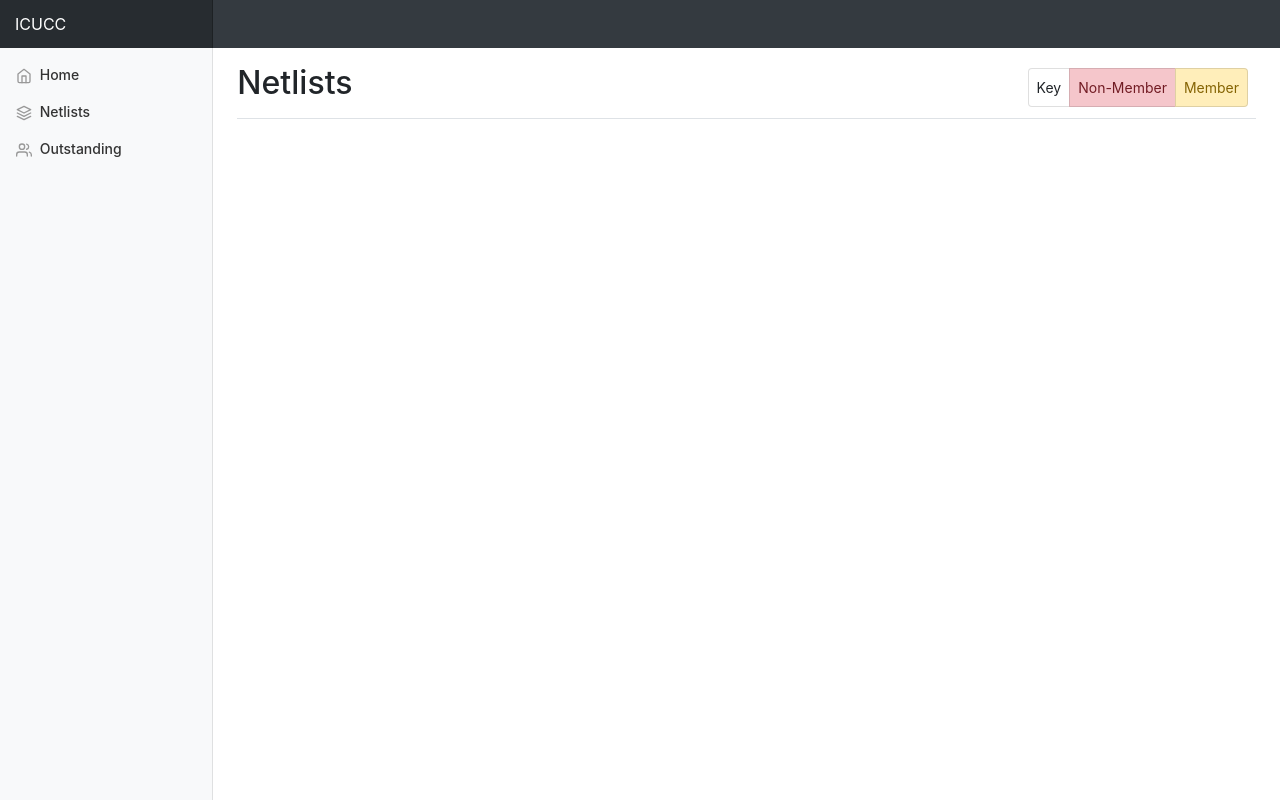
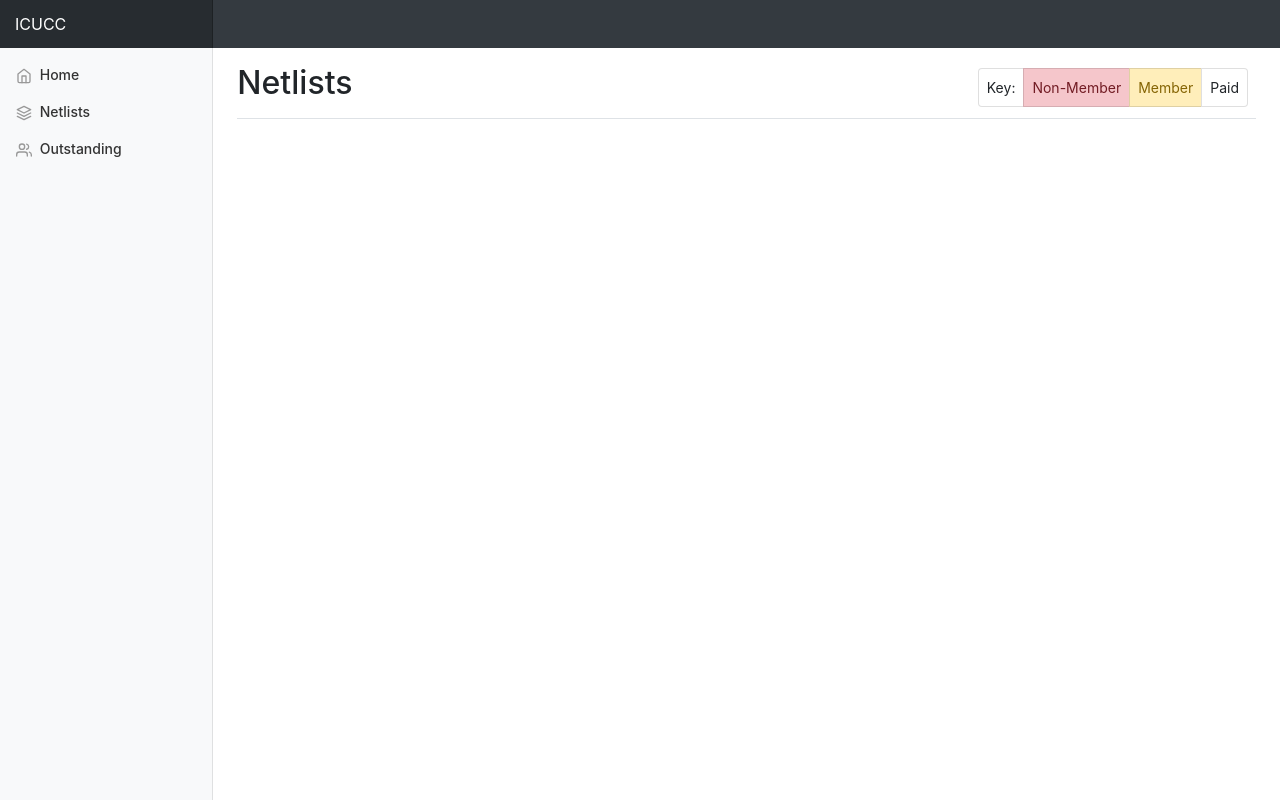
Before and after one commit to RajatRasal/Netlist-Tracker, a Flask app: template templates/netlist.html in a window 1280 px wide. Run offline with Flask 2, Linux system fonts and the light colour scheme; the template is opened without the code that fills it, so the values that code supplies are empty; some libraries are stand-ins or nearby versions.

Commit message:
Add paid to key on netlist.html

```diff
--- a/templates/netlist.html
+++ b/templates/netlist.html
@@ -5,9 +5,10 @@
           <div class="d-flex justify-content-between flex-wrap flex-md-nowrap align-items-center pb-2 mb-3 border-bottom">
             <h1 class="h2">Netlists</h1>
             <ul class="list-group list-group-horizontal mr-2">
-              <li class="p-2 list-group-item">Key</li>
+              <li class="p-2 list-group-item">Key:</li>
               <li class="p-2 list-group-item list-group-item-danger">Non-Member</li>
               <li class="p-2 list-group-item list-group-item-warning">Member</li>
+              <li class="p-2 list-group-item">Paid</li>
             </ul>
           </div>
           {% for netlist in netlists %}
```
